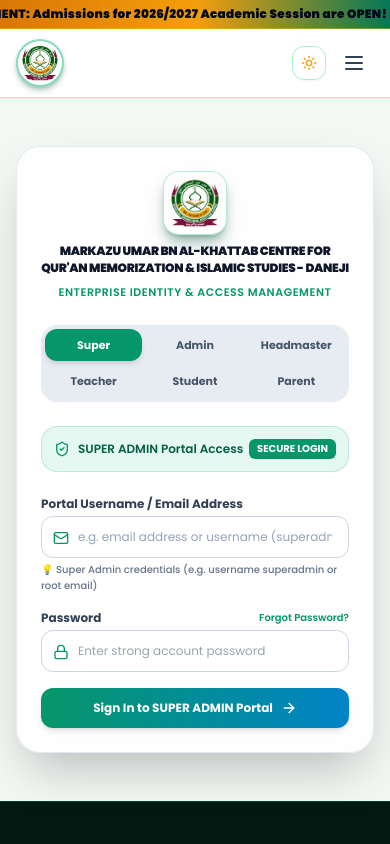
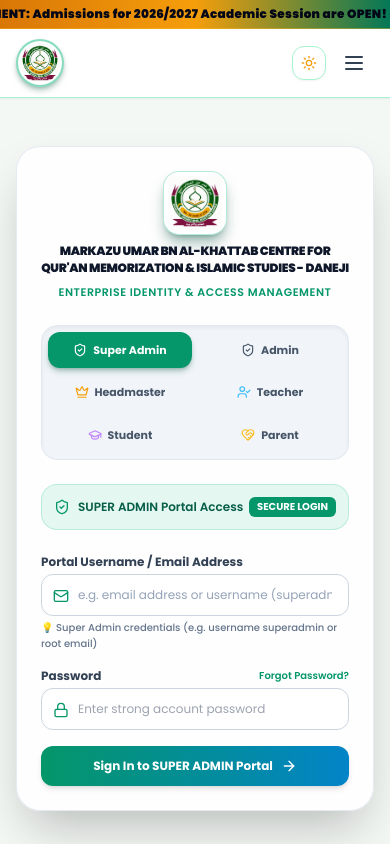
Before and after one commit to elmuaztech/MARKAZU-UMAR-BNIL-KHADDAB, a Next.js app: page /login in a window 390 px wide. Shown: the top 844 px of the page. Built offline with nearby package versions, Linux system fonts and the light colour scheme.

Commit message:
fix: refine portal navigation tab layout with responsive grid, enable email sending on admin account creation, and update aliases

```diff
--- a/src/app/api/auth/login/route.ts
+++ b/src/app/api/auth/login/route.ts
@@ -80,7 +80,13 @@
           u.username?.trim().toLowerCase() === identifier ||
           u.id.trim().toLowerCase() === identifier ||
           (identifier.includes('superadmin') && u.role === 'SUPER_ADMIN') ||
-          (identifier.includes('markazuumar') && u.role === 'SUPER_ADMIN')
+          (identifier.includes('markazuumar') && u.role === 'SUPER_ADMIN') ||
+          (identifier === 'admin' && u.role === 'ADMIN') ||
+          (identifier === 'schooladmin' && u.role === 'ADMIN') ||
+          (identifier === 'teacher' && u.role === 'TEACHER') ||
+          (identifier === 'headmaster' && u.role === 'HEADMASTER') ||
+          (identifier === 'student' && u.role === 'STUDENT') ||
+          (identifier === 'parent' && u.role === 'PARENT')
       );
 
       if (mockMatch) {
--- a/src/app/api/users/route.ts
+++ b/src/app/api/users/route.ts
@@ -45,7 +45,7 @@
 export async function POST(req: NextRequest) {
   try {
     const authUser = await getAuthenticatedUser(req);
-    const authCheck = enforceRoleAndProgramme(authUser, ['SUPER_ADMIN']);
+    const authCheck = enforceRoleAndProgramme(authUser, ['SUPER_ADMIN', 'ADMIN']);
     if (!authCheck.authorized) {
       return NextResponse.json({ error: authCheck.reason }, { status: authCheck.status });
     }
--- a/src/app/login/page.tsx
+++ b/src/app/login/page.tsx
@@ -358,67 +358,86 @@
           </div>
 
           {/* Role Navigation Tabs */}
-          <div className="grid grid-cols-3 sm:grid-cols-6 gap-1 bg-slate-200/80 dark:bg-[#021810] p-1 rounded-2xl text-[11px] font-bold">
+          <div className="bg-slate-100 dark:bg-[#021810] p-1.5 rounded-2xl border border-slate-200 dark:border-emerald-500/20 shadow-inner">
+            <div className="grid grid-cols-2 sm:grid-cols-3 gap-1.5 sm:gap-2">
               <button
                 type="button"
                 onClick={() => handleTabChange('SUPER_ADMIN')}
-              className={`py-2 rounded-xl transition-all ${activeTab === 'SUPER_ADMIN'
-                  ? 'bg-emerald-600 text-white shadow-md'
-                  : 'text-slate-600 dark:text-gray-400 hover:text-emerald-500'
+                className={`py-2.5 px-2 rounded-xl text-center font-bold text-[11px] sm:text-xs transition-all flex items-center justify-center gap-1.5 ${
+                  activeTab === 'SUPER_ADMIN'
+                    ? 'bg-emerald-600 text-white shadow-md shadow-emerald-900/30 font-black'
+                    : 'text-slate-600 dark:text-gray-300 hover:text-emerald-500 hover:bg-white/80 dark:hover:bg-emerald-950/60'
                 }`}
               >
-              Super
+                <ShieldCheck className="w-3.5 h-3.5 shrink-0" />
+                <span className="truncate">Super Admin</span>
               </button>
+
               <button
                 type="button"
                 onClick={() => handleTabChange('ADMIN')}
-              className={`py-2 rounded-xl transition-all ${activeTab === 'ADMIN'
-                  ? 'bg-emerald-600 text-white shadow-md'
-                  : 'text-slate-600 dark:text-gray-400 hover:text-emerald-500'
+                className={`py-2.5 px-2 rounded-xl text-center font-bold text-[11px] sm:text-xs transition-all flex items-center justify-center gap-1.5 ${
+                  activeTab === 'ADMIN'
+                    ? 'bg-emerald-600 text-white shadow-md shadow-emerald-900/30 font-black'
+                    : 'text-slate-600 dark:text-gray-300 hover:text-emerald-500 hover:bg-white/80 dark:hover:bg-emerald-950/60'
                 }`}
               >
-              Admin
+                <ShieldCheck className="w-3.5 h-3.5 shrink-0" />
+                <span className="truncate">Admin</span>
               </button>
+
               <button
                 type="button"
                 onClick={() => handleTabChange('HEADMASTER')}
-              className={`py-2 rounded-xl transition-all ${activeTab === 'HEADMASTER'
-                  ? 'bg-amber-500 text-slate-950 shadow-md font-black'
-                  : 'text-slate-600 dark:text-gray-400 hover:text-amber-500'
+                className={`py-2.5 px-2 rounded-xl text-center font-bold text-[11px] sm:text-xs transition-all flex items-center justify-center gap-1.5 ${
+                  activeTab === 'HEADMASTER'
+                    ? 'bg-amber-500 text-slate-950 shadow-md shadow-amber-900/30 font-black'
+                    : 'text-slate-600 dark:text-gray-300 hover:text-amber-500 hover:bg-white/80 dark:hover:bg-emerald-950/60'
                 }`}
               >
-              Headmaster
+                <Crown className="w-3.5 h-3.5 shrink-0 text-amber-500" />
+                <span className="truncate">Headmaster</span>
               </button>
+
               <button
                 type="button"
                 onClick={() => handleTabChange('TEACHER')}
-              className={`py-2 rounded-xl transition-all ${activeTab === 'TEACHER'
-                  ? 'bg-emerald-600 text-white shadow-md'
-                  : 'text-slate-600 dark:text-gray-400 hover:text-emerald-500'
+                className={`py-2.5 px-2 rounded-xl text-center font-bold text-[11px] sm:text-xs transition-all flex items-center justify-center gap-1.5 ${
+                  activeTab === 'TEACHER'
+                    ? 'bg-emerald-600 text-white shadow-md shadow-emerald-900/30 font-black'
+                    : 'text-slate-600 dark:text-gray-300 hover:text-emerald-500 hover:bg-white/80 dark:hover:bg-emerald-950/60'
                 }`}
               >
-              Teacher
+                <UserCheck className="w-3.5 h-3.5 shrink-0 text-sky-400" />
+                <span className="truncate">Teacher</span>
               </button>
+
               <button
                 type="button"
                 onClick={() => handleTabChange('STUDENT')}
-              className={`py-2 rounded-xl transition-all ${activeTab === 'STUDENT'
-                  ? 'bg-emerald-600 text-white shadow-md'
-                  : 'text-slate-600 dark:text-gray-400 hover:text-emerald-500'
+                className={`py-2.5 px-2 rounded-xl text-center font-bold text-[11px] sm:text-xs transition-all flex items-center justify-center gap-1.5 ${
+                  activeTab === 'STUDENT'
+                    ? 'bg-emerald-600 text-white shadow-md shadow-emerald-900/30 font-black'
+                    : 'text-slate-600 dark:text-gray-300 hover:text-emerald-500 hover:bg-white/80 dark:hover:bg-emerald-950/60'
                 }`}
               >
-              Student
+                <GraduationCap className="w-3.5 h-3.5 shrink-0 text-purple-400" />
+                <span className="truncate">Student</span>
               </button>
+
               <button
                 type="button"
                 onClick={() => handleTabChange('PARENT')}
-              className={`py-2 rounded-xl transition-all ${activeTab === 'PARENT'
-                  ? 'bg-emerald-600 text-white shadow-md'
-                  : 'text-slate-600 dark:text-gray-400 hover:text-emerald-500'
+                className={`py-2.5 px-2 rounded-xl text-center font-bold text-[11px] sm:text-xs transition-all flex items-center justify-center gap-1.5 ${
+                  activeTab === 'PARENT'
+                    ? 'bg-emerald-600 text-white shadow-md shadow-emerald-900/30 font-black'
+                    : 'text-slate-600 dark:text-gray-300 hover:text-emerald-500 hover:bg-white/80 dark:hover:bg-emerald-950/60'
                 }`}
               >
-              Parent
+                <HeartHandshake className="w-3.5 h-3.5 shrink-0 text-amber-400" />
+                <span className="truncate">Parent</span>
               </button>
+            </div>
           </div>
 
           {/* Role Header Info */}
--- a/src/lib/context.tsx
+++ b/src/lib/context.tsx
@@ -1805,9 +1805,14 @@
     const cleanEmail = userData.email.trim().toLowerCase();
 
     try {
+      const sessionToken = typeof window !== 'undefined' ? localStorage.getItem('markazu_session_token') || '' : '';
       const res = await fetch('/api/users', {
         method: 'POST',
-        headers: { 'Content-Type': 'application/json' },
+        headers: {
+          'Content-Type': 'application/json',
+          'Authorization': `Bearer ${sessionToken}`,
+          'x-session-token': sessionToken,
+        },
         body: JSON.stringify(userData),
       });
       const data = await res.json();
@@ -1835,11 +1840,26 @@
         const updatedUsers = [newUser, ...users];
         setUsers(updatedUsers);
         safeLocalStorageSet('markazu_users', updatedUsers);
+        MOCK_USERS.unshift(newUser);
+
+        // Also ensure client-side email dispatch if needed
+        sendSystemEmail({
+          to: cleanEmail,
+          recipientName: userData.name,
+          subject: `Welcome to Markazu Umar Portal - Your Account Credentials (${created.username})`,
+          template: 'WELCOME_NEW_ACCOUNT',
+          metadata: {
+            username: created.username,
+            tempPassword: created.tempPassword || 'admin123',
+            role: created.role,
+            email: cleanEmail,
+          },
+        }).catch((e) => console.warn('[EMAIL DISPATCH]', e));
 
         notify({
           type: 'success',
           title: 'User Account Created in Database',
-          message: `Account created for ${userData.name}. Username: ${created.username}, Temp Password: ${created.tempPassword}`,
+          message: `Account created for ${userData.name}. Username: ${created.username}, Temp Password: ${created.tempPassword}. Welcome email dispatched to ${cleanEmail}.`,
         });
 
         return newUser;
@@ -1883,10 +1903,24 @@
     safeLocalStorageSet('markazu_users', updatedUsers);
     MOCK_USERS.unshift(newUser);
 
+    // Dispatch real welcome email with temporary password & username
+    sendSystemEmail({
+      to: cleanEmail,
+      recipientName: userData.name,
+      subject: `Welcome to Markazu Umar Portal - Your Account Credentials (${generatedUsername})`,
+      template: 'WELCOME_NEW_ACCOUNT',
+      metadata: {
+        username: generatedUsername,
+        tempPassword: tempPassword,
+        role: userData.role,
+        email: cleanEmail,
+      },
+    }).catch((e) => console.warn('[EMAIL DISPATCH]', e));
+
     notify({
       type: 'success',
       title: 'User Account Created',
-      message: `Account created for ${userData.name} (${userData.role}). Credentials sent to ${cleanEmail}. Username: ${generatedUsername}, Temp Password: ${tempPassword}`,
+      message: `Account created for ${userData.name} (${userData.role}). Login credentials emailed to ${cleanEmail}. Username: ${generatedUsername}, Temp Password: ${tempPassword}`,
     });
 
     return newUser;
```
Lines whose indentation alone changed are shown as unchanged.
